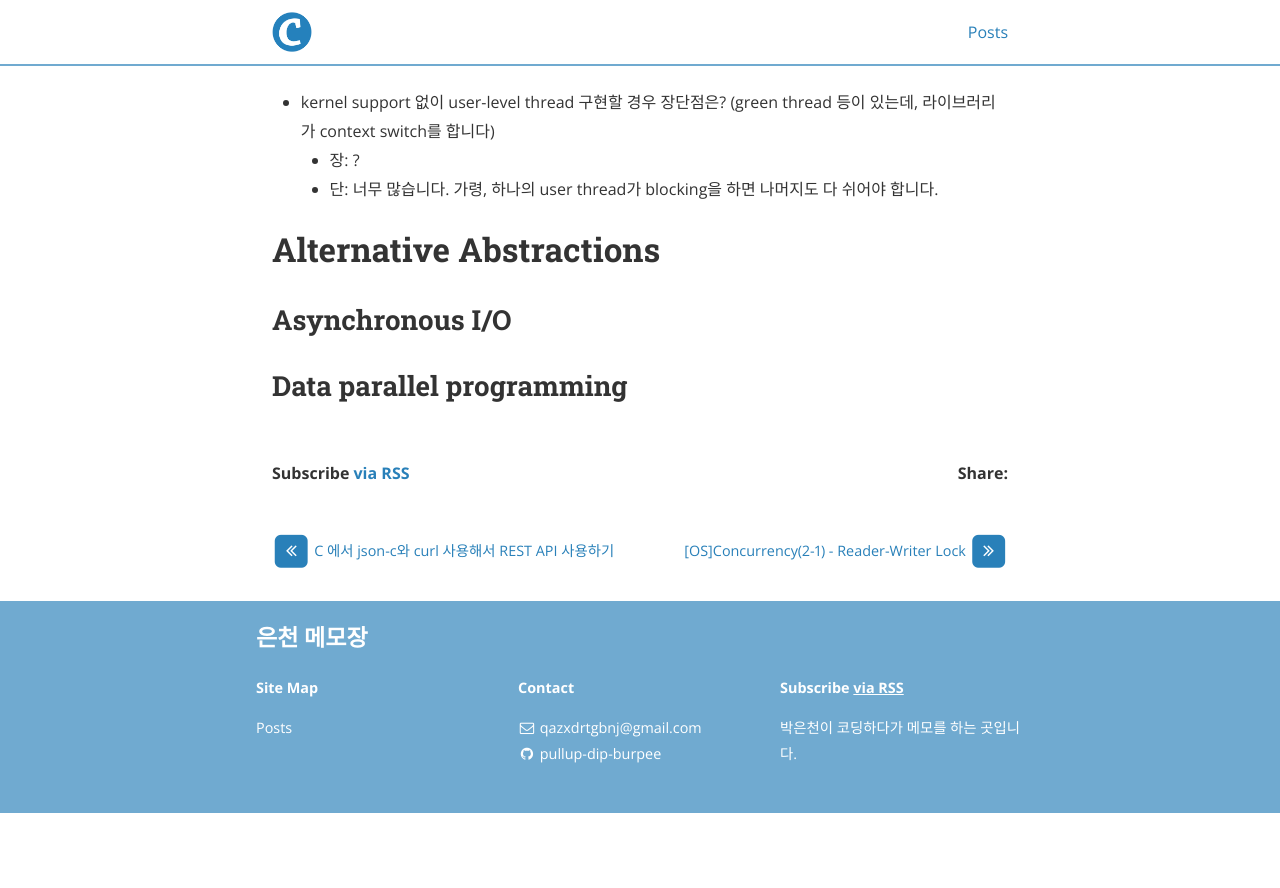
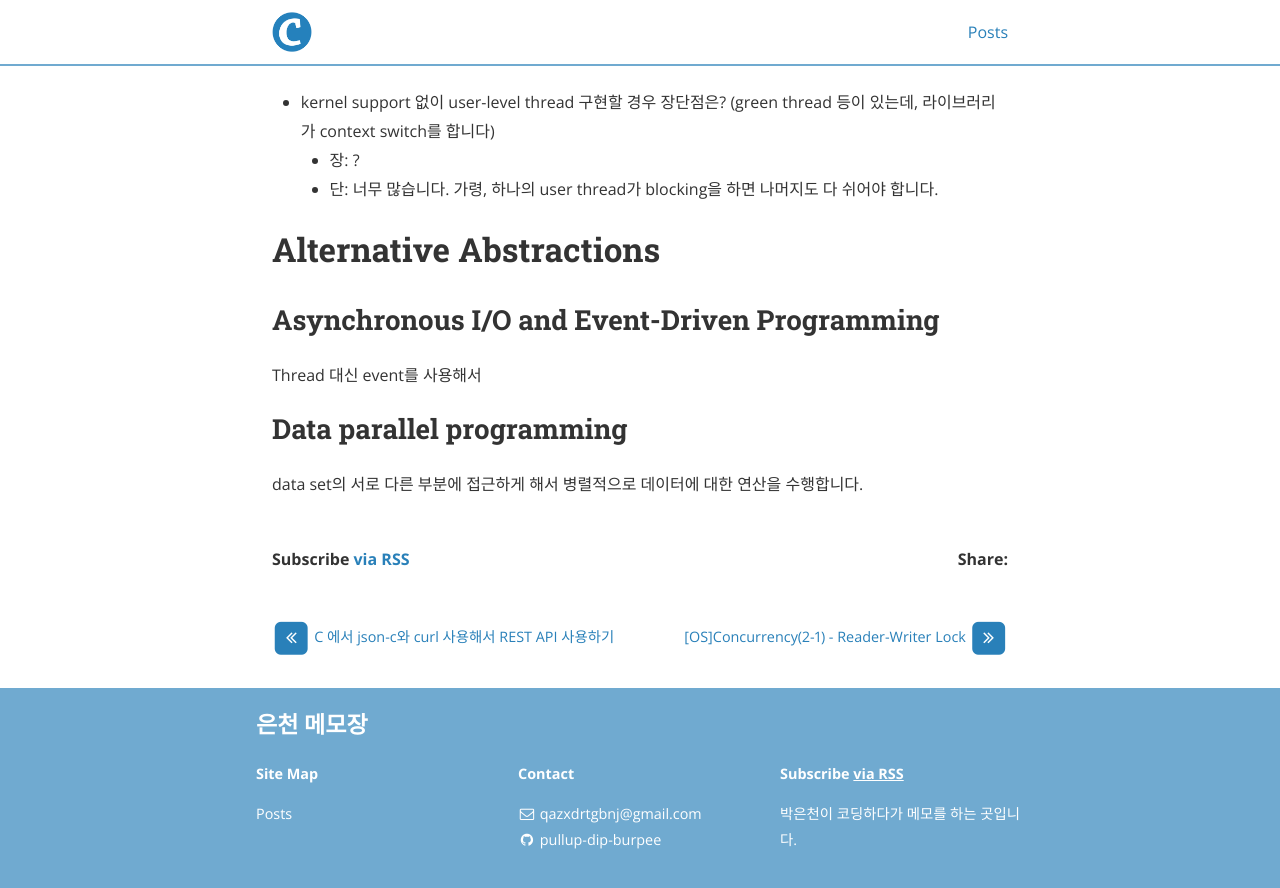
Before and after one commit to pullup-dip-burpee/pullup-dip-burpee.github.io, a Jekyll site: the page built from _posts/OperatingSystem/2021-02-02-Concurrency.md, in a window 1280 px wide and 900 px high, scrolled down 2837 px. Shown: the top 888 px of the window. Built offline with Jekyll 4.4.1, drawn with Linux system fonts in a browser that asks for light colours; nearby versions of some CDN libraries; before the commit the page ends 3650 px from its top, so only the background shows below that.

Commit message:
Update OS concurrency

```diff
--- a/_posts/OperatingSystem/2021-02-02-Concurrency.md
+++ b/_posts/OperatingSystem/2021-02-02-Concurrency.md
@@ -61,5 +61,7 @@ voluntary context switch에는 `thread_yield`, `thread_join` 등의 경우가
     - 단: 너무 많습니다. 가령, 하나의 user thread가 blocking을 하면 나머지도 다 쉬어야 합니다.
 
 # Alternative Abstractions
-## Asynchronous I/O
+## Asynchronous I/O and Event-Driven Programming
+Thread 대신 event를 사용해서
 ## Data parallel programming
+data set의 서로 다른 부분에 접근하게 해서 병렬적으로 데이터에 대한 연산을 수행합니다.
```
